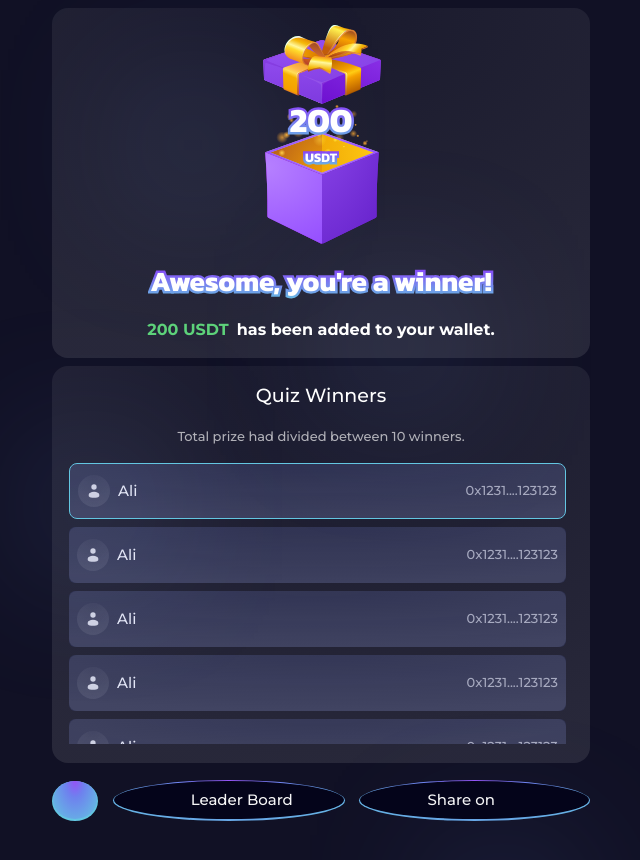
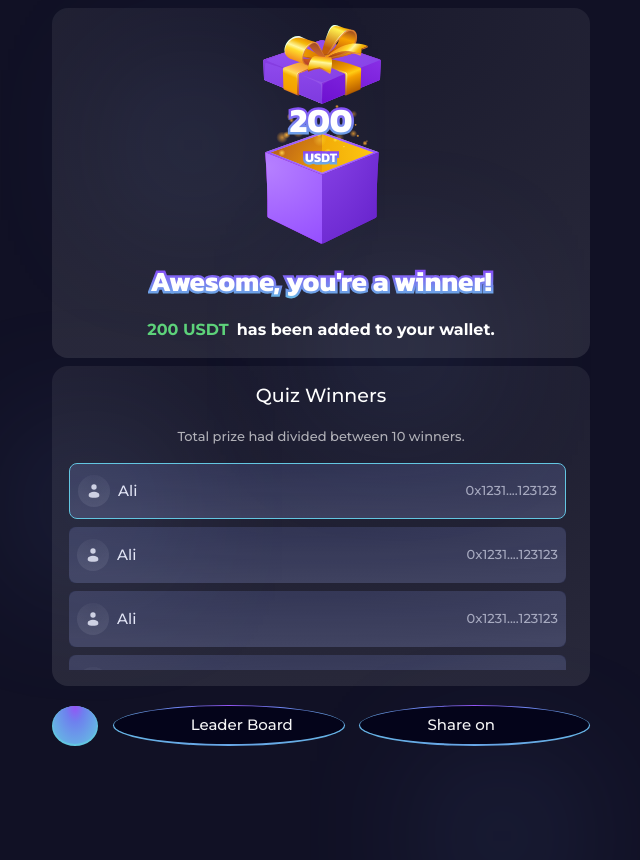
Before and after one commit to witswin/frontend-mini-app, a Next.js app: page /quiz/1/result in a window 1280 px wide. Shown: the top 860 px of the page, without its empty margins (319-959 px from the left). Built offline with nearby package versions, Linux system fonts and the light colour scheme; some icons are missing.

Commit message:
feat: add result page (height of winners quizWinners is static)

```diff
--- a/src/modules/quiz/pdp/result/components/PrizeCard.tsx
+++ b/src/modules/quiz/pdp/result/components/PrizeCard.tsx
@@ -1,12 +1,9 @@
 import { Box, HStack, Text, VStack } from "@chakra-ui/react";
 import React, { useEffect, useState } from "react";
 import Image from "next/image";
-// import PrizeOpen from "@/assets/prize-open.svg";
-// import PrizeColse from "@/assets/prize-close.svg";
 import GiftClose from "@/assets/gift-close.svg";
 import GiftOpen from "@/assets/gift-open.svg";
 import { ColorFullText } from "@/components/ColorFullText";
-import TestImage from "@/assets/prizeTest.gif";
 
 export const PrizeCard = ({ prizeCount }: { prizeCount: number }) => {
   const [prizeOpen, setPrizeOpen] = useState(false);
@@ -24,10 +21,10 @@ export const PrizeCard = ({ prizeCount }: { prizeCount: number }) => {
       gap="16px"
       bg="glassBackground"
       borderRadius="16px"
+      // flex={1}
     >
       <Box position="relative">
         <Image src={prizeOpen ? GiftOpen : GiftClose} alt="Prize" />
-        {/* <Image src={TestImage} alt="Prize" /> */}
         {prizeOpen && (
           <VStack
             w="full"
--- a/src/modules/quiz/pdp/result/components/QuizWinners.tsx
+++ b/src/modules/quiz/pdp/result/components/QuizWinners.tsx
@@ -29,13 +29,10 @@ const winnerUsers = [
 
 export const QuizWinners = ({ isSpectator }: { isSpectator: boolean }) => {
   const winnersCount = 10;
-  const isCurrentPlayerInWinners = true;
 
   return (
     <VStack
-      // h={isSpectator ? "full" : "50%"}
-      // flex={1}
-      h="full"
+      h={isSpectator ? "698px" : "320px"}
       w="full"
       p="16px"
       bg="glassBackground"
@@ -54,15 +51,7 @@ export const QuizWinners = ({ isSpectator }: { isSpectator: boolean }) => {
         !!winnersCount && winnersCount
       } winners.`}</Text>
 
-      <VStack
-        w="full"
-        maxH="282px"
-        // height={isSpectator ? "full" : "full"}
-        overflow="auto"
-        p="1px"
-        pr="8px"
-        // bg="lightcoral"
-      >
+      <VStack w="full" overflow="auto" p="1px" pr="8px">
         {winnerUsers.map((user) => (
           <WinnerCard
             key={user.id}
--- a/src/modules/quiz/pdp/result/page/index.tsx
+++ b/src/modules/quiz/pdp/result/page/index.tsx
@@ -1,4 +1,4 @@
-import { Box, VStack } from "@chakra-ui/react";
+import { VStack } from "@chakra-ui/react";
 import React from "react";
 import { ResultBottomNavbar } from "../components/ResultBottomNavbar";
 import { PrizeCard } from "../components/PrizeCard";
@@ -7,8 +7,8 @@ import { QuizWinners } from "../components/QuizWinners";
 export const Result = () => {
   const isSpectator = false;
   return (
-    <VStack flexDir="column" w="full" gap="16px" h="full" overflow="clip" position='relative'>
-      <VStack w="full" h="full" overflow="clip">
+    <VStack flexDir="column" w="full" gap="16px" h="full" position="relative">
+      <VStack w="full" h="full">
         {!isSpectator && <PrizeCard prizeCount={200} />}
         <QuizWinners isSpectator={isSpectator} />
       </VStack>
--- a/src/pages/quiz/[id]/result/index.tsx
+++ b/src/pages/quiz/[id]/result/index.tsx
@@ -18,11 +18,12 @@ Index.getLayout = function getLayout(page: ReactElement) {
       display="flex"
       height="full"
       px="0"
-      minH="100vh"
       justifyContent="stretch"
       alignItems="stretch"
     >
-      <Box width="full">{page}</Box>
+      <Box width="full" h="full">
+        {page}
+      </Box>
     </Container>
   );
 };
```
